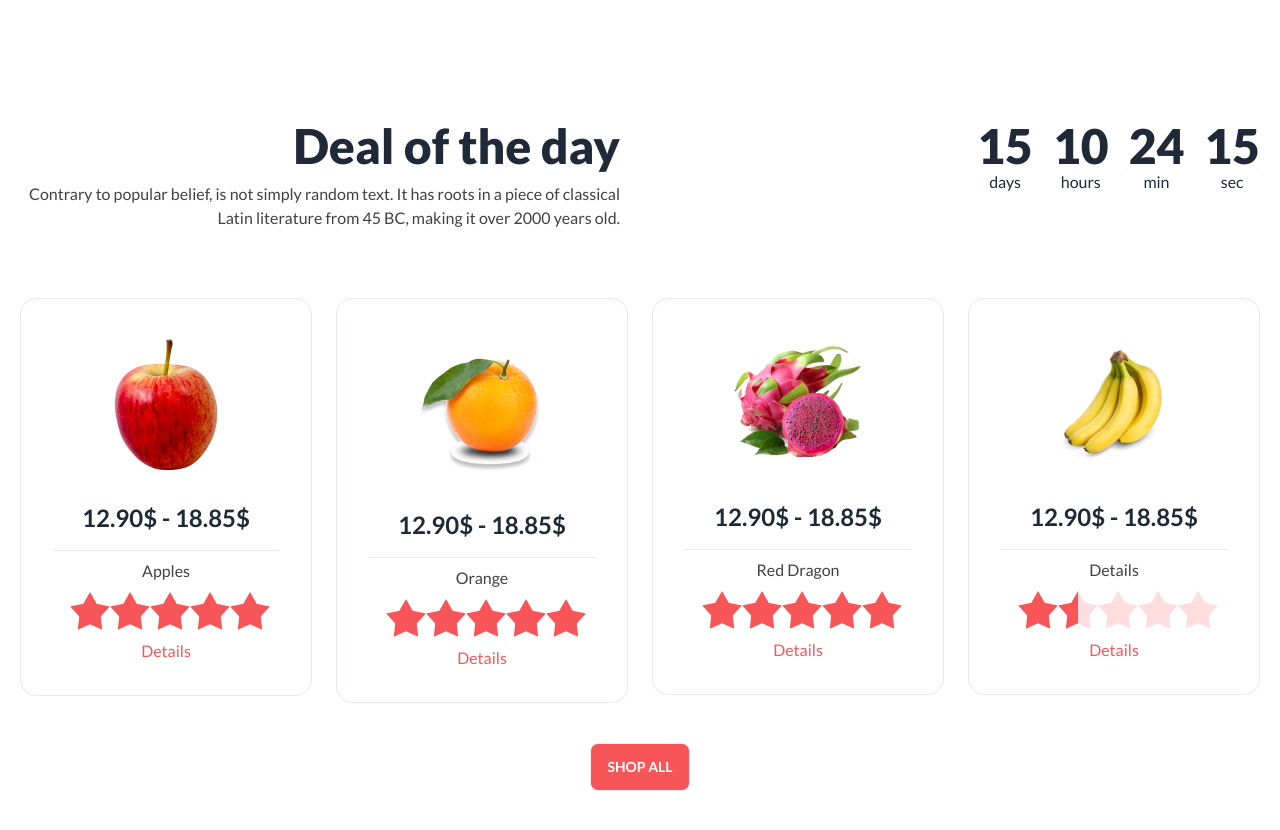
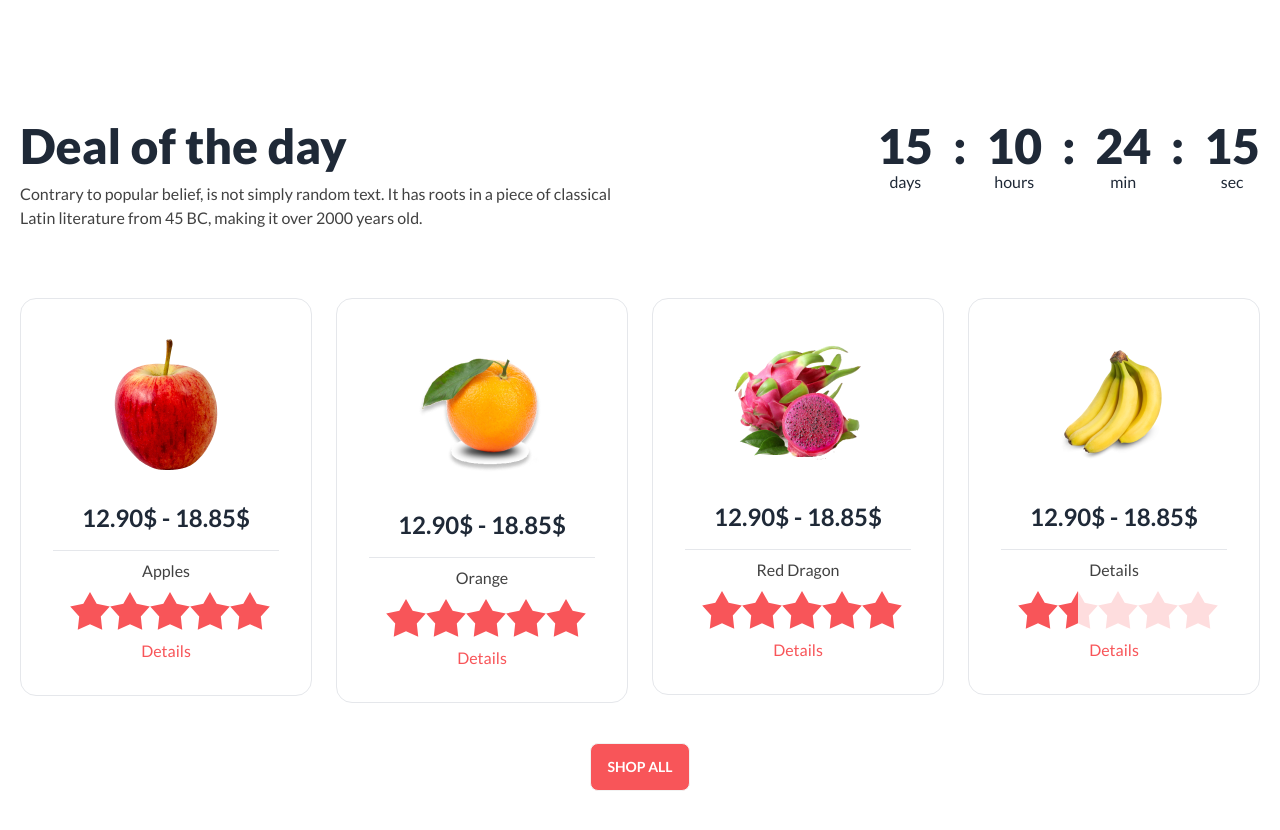
Before and after one commit to shahadat74238/fruit-brust, a plain HTML site: page index.html in a window 1280 px wide. Shown: the part 900-1730 px from the top of the page. Drawn offline with nearby package versions, Linux system fonts and the light colour scheme.

Commit message:
modify deal section

```diff
--- a/index.html
+++ b/index.html
@@ -235,7 +235,7 @@
             <!-- deal container -->
             <div class="flex flex-col lg:flex-row justify-between">
                 <!-- Deal contant -->
-                <div class="space-y-3 mb-5 text-center lg:text-right">
+                <div class="space-y-3 mb-5 text-center lg:text-left">
                     <h1 class="text-3xl lg:text-5xl font-extrabold">Deal of the day</h1>
                     <p class="text-secendry-color lg:max-w-[600px]">
                         Contrary to popular belief, is not simply random text. It has roots in a piece of classical
@@ -251,18 +251,21 @@
                             </span>
                             days
                         </div>
+                        <h1 class="text-5xl font-black ">:</h1>
                         <div class="flex flex-col">
                             <span class="countdown font-extrabold text-5xl">
                                 <span style="--value:10;"></span>
                             </span>
                             hours
                         </div>
+                        <h1 class="text-5xl font-black ">:</h1>
                         <div class="flex flex-col">
                             <span class="countdown font-extrabold text-5xl">
                                 <span style="--value:24;"></span>
                             </span>
                             min
                         </div>
+                        <h1 class="text-5xl font-black ">:</h1>
                         <div class="flex flex-col">
                             <span class="countdown font-extrabold text-5xl">
                                 <span style="--value:15;"></span>
```
